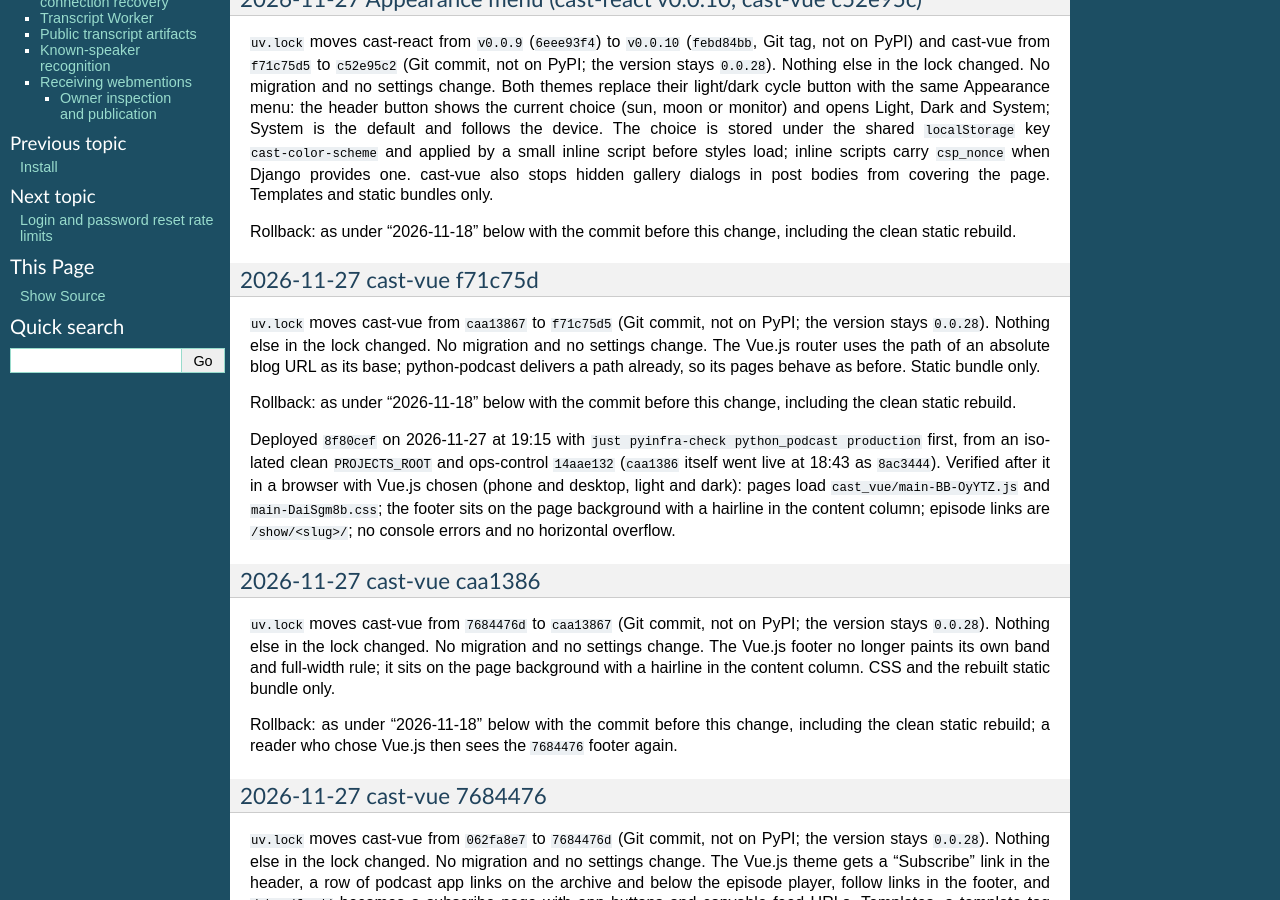
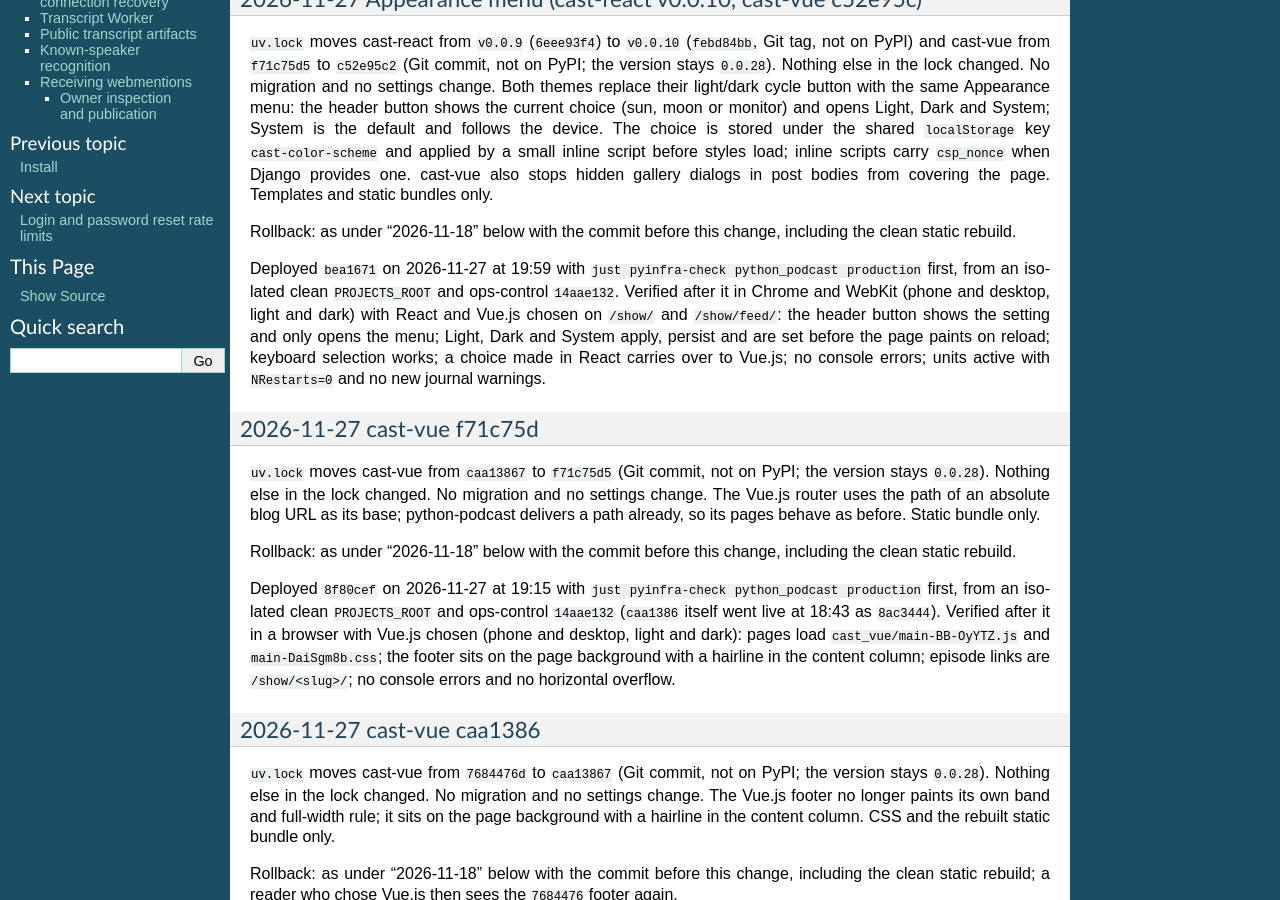
Before and after one commit to ephes/python-podcast, a Sphinx documentation site: the page built from docs/deploy.rst, in a window 1280 px wide and 900 px high, scrolled down 1424 px. Built offline with Sphinx 7.4.7, drawn with Linux system fonts in a browser that asks for light colours.

Commit message:
Record the Appearance menu deploy in the deploy history

```diff
--- a/docs/deploy.rst
+++ b/docs/deploy.rst
@@ -92,6 +92,15 @@ dialogs in post bodies from covering the page. Templates and static bundles only
 
 Rollback: as under "2026-11-18" below with the commit before this change,
 including the clean static rebuild.
+
+Deployed ``bea1671`` on 2026-11-27 at 19:59 with ``just pyinfra-check python_podcast
+production`` first, from an isolated clean ``PROJECTS_ROOT`` and ops-control
+``14aae132``. Verified after it in Chrome and WebKit (phone and desktop, light and
+dark) with React and Vue.js chosen on ``/show/`` and ``/show/feed/``: the header button
+shows the setting and only opens the menu; Light, Dark and System apply,
+persist and are set before the page paints on reload; keyboard selection
+works; a choice made in React carries over to Vue.js; no console errors;
+units active with ``NRestarts=0`` and no new journal warnings.
 
 2026-11-27 cast-vue f71c75d
 ~~~~~~~~~~~~~~~~~~~~~~~~~~~
```
